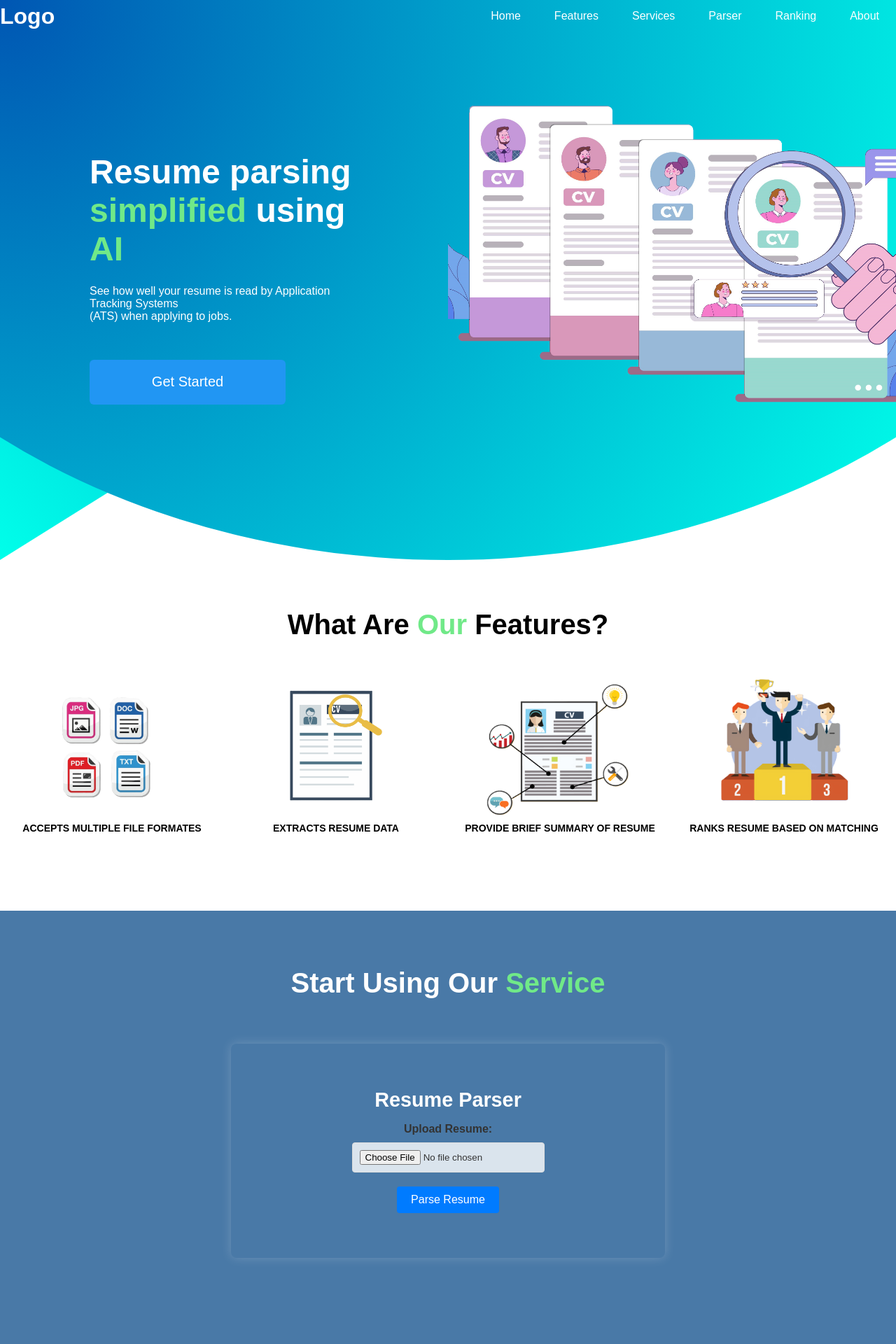
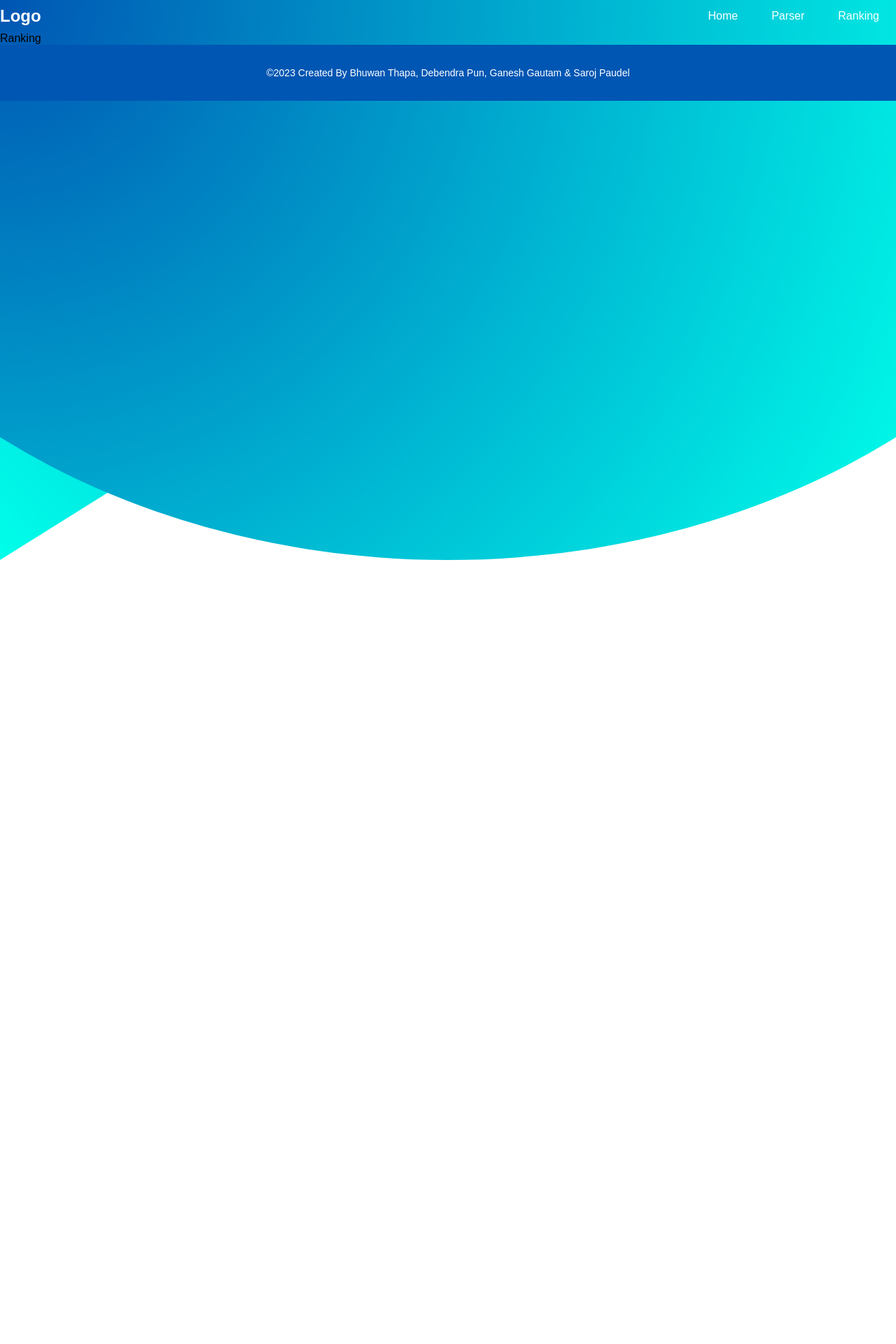
Before and after one commit to B1Th/Resume-Parser-Analyzer, a React (Create React App) app: page /ranking in a window 1280 px wide. Shown: the top 1920 px of the page at 70% size. After the commit the page ends 800 px from the top, so only its background shows below. Built offline with nearby package versions, Linux system fonts and the light colour scheme; the HTML template or start-up script is replaced by a standard one.

Commit message:
react router added

```diff
--- a/src/App.js
+++ b/src/App.js
@@ -1,19 +1,23 @@
 import React from "react";
-import { BrowserRouter as Router, Route, Switch } from "react-router-dom";
+import { BrowserRouter, Routes, Route } from "react-router-dom";
+import Home from "./Home";
 import Navbar from "./Navbar";
-import Home from "./Home";
-import Services from "./Services";
-import ResumeForm from "./ResumeForm";
+import Parser from "./Parser";
+import Ranking from "./Ranking";
 import Footer from "./Footer";
 
 const App = () => {
   return (
     <div className="app">
-      <Navbar />
-      <Home />
-      <Services />
-      <ResumeForm />
-      <Footer />
+      <BrowserRouter>
+        <Navbar />
+        <Routes>
+          <Route path="/" element={<Home />} />
+          <Route path="/parser" element={<Parser />} />
+          <Route path="/ranking" element={<Ranking />} />
+        </Routes>
+        <Footer />
+      </BrowserRouter>
     </div>
   );
 };
--- a/src/Home.jsx
+++ b/src/Home.jsx
@@ -1,37 +1,12 @@
-import React, { useEffect } from "react";
-import landing from "./images/landing.png";
-import Aos from "aos";
-import "aos/dist/aos.css";
+import React from "react";
+import Landing from "./Landing";
+import Services from "./Services";
 
 const Home = () => {
-  useEffect(() => {
-    Aos.init({ duration: 2000, once: true });
-  }, []);
   return (
     <>
-      <div className="landing">
-        <div className="landing_des">
-          <div className="landing_des_content" data-aos="fade-right">
-            <h1>
-              Resume parsing <br />
-              <span className="gradient-text">simplified </span>using{" "}
-              <span className="gradient-text">AI</span>
-            </h1>
-            <p>
-              See how well your resume is read by Application Tracking Systems{" "}
-              <br /> (ATS) when applying to jobs.
-            </p>
-            <div className="btn">
-              <a href="#gotoparser">Get Started</a>
-            </div>
-          </div>
-        </div>
-        <div className="landing_des">
-          <div className="landing_img" data-aos="fade-left">
-            <img src={landing} />
-          </div>
-        </div>
-      </div>
+      <Landing />
+      <Services />
     </>
   );
 };
--- /dev/null
+++ b/src/Landing.jsx
@@ -0,0 +1,39 @@
+import React, { useEffect } from "react";
+import landing from "./images/landing.png";
+import Aos from "aos";
+import "aos/dist/aos.css";
+
+const Landing = () => {
+  useEffect(() => {
+    Aos.init({ duration: 2000, once: true });
+  }, []);
+  return (
+    <>
+      <div className="landing">
+        <div className="landing_des">
+          <div className="landing_des_content" data-aos="fade-right">
+            <h1>
+              Resume parsing <br />
+              <span className="gradient-text">simplified </span>using{" "}
+              <span className="gradient-text">AI</span>
+            </h1>
+            <p>
+              See how well your resume is read by Application Tracking Systems{" "}
+              <br /> (ATS) when applying to jobs.
+            </p>
+            <div className="btn">
+              <a href="#gotolearn">Learn More</a>
+            </div>
+          </div>
+        </div>
+        <div className="landing_des">
+          <div className="landing_img" data-aos="fade-left">
+            <img src={landing} alt="landing" />
+          </div>
+        </div>
+      </div>
+    </>
+  );
+};
+
+export default Landing;
--- a/src/Navbar.jsx
+++ b/src/Navbar.jsx
@@ -1,33 +1,24 @@
 import React from "react";
+import { Link } from "react-router-dom";
 
 const Navbar = () => {
   return (
     <>
-      <div className="navbar">
+      <nav className="navbar">
         <h1>Logo</h1>
         <ul>
           <li>
-            <a className="active" href="#home">
-              Home
-            </a>
+            <Link to="/">Home</Link>
+          </li>
+
+          <li>
+            <Link to="/parser">Parser</Link>
           </li>
           <li>
-            <a href="#news">Features</a>
-          </li>
-          <li>
-            <a href="#news">Services</a>
-          </li>
-          <li>
-            <a href="#contact">Parser</a>
-          </li>
-          <li>
-            <a href="#contact">Ranking</a>
-          </li>
-          <li>
-            <a href="#about">About</a>
+            <Link to="/ranking">Ranking</Link>
           </li>
         </ul>
-      </div>
+      </nav>
     </>
   );
 };
--- /dev/null
+++ b/src/Parser.jsx
@@ -0,0 +1,28 @@
+import React, { useEffect } from "react";
+import Aos from "aos";
+import "aos/dist/aos.css";
+
+const Parser = () => {
+  useEffect(() => {
+    Aos.init({ duration: 2000, once: true });
+  }, []);
+  return (
+    <div className="parser">
+      <div className="parsing_container">
+        <h1 data-aos="fade-right">
+          Start Using Our <span className="gradient-text">Service</span>
+        </h1>
+        <div className="parsing_container_content" data-aos="fade-left">
+          <h1>Resume Parser</h1>
+          <form>
+            <label>Upload Resume:</label>
+            <input type="file" id="resume" accept=".pdf,.doc,.docx" />
+            <button type="submit">Parse Resume</button>
+          </form>
+        </div>
+      </div>
+    </div>
+  );
+};
+
+export default Parser;
--- /dev/null
+++ b/src/Ranking.jsx
@@ -0,0 +1,7 @@
+import React from "react";
+
+const Ranking = () => {
+  return <div>Ranking</div>;
+};
+
+export default Ranking;
--- a/src/ResumeForm.js
+++ /dev/null
@@ -1,26 +0,0 @@
-import React, { useEffect } from "react";
-import Aos from "aos";
-import "aos/dist/aos.css";
-
-const ResumeForm = () => {
-  useEffect(() => {
-    Aos.init({ duration: 2000, once: true });
-  }, []);
-  return (
-    <div className="parsing_container" id="gotoparser">
-      <h1 data-aos="fade-down">
-        Start Using Our <span className="gradient-text">Service</span>
-      </h1>
-      <div className="parsing_container_content" data-aos="fade-up">
-        <h1>Resume Parser</h1>
-        <form>
-          <label>Upload Resume:</label>
-          <input type="file" id="resume" accept=".pdf,.doc,.docx" />
-          <button type="submit">Parse Resume</button>
-        </form>
-      </div>
-    </div>
-  );
-};
-
-export default ResumeForm;
--- a/src/Services.js
+++ b/src/Services.js
@@ -12,7 +12,7 @@ const Services = () => {
   }, []);
   return (
     <>
-      <div className="services">
+      <div className="services" id="gotolearn">
         <h1 data-aos="fade-left">
           What Are <span className="gradient-text">Our</span> Features?
         </h1>
--- a/src/index.css
+++ b/src/index.css
@@ -124,7 +124,7 @@ li a:hover {
 /* Services */
 
 .services {
-  margin-top: 10rem;
+  margin: 10rem 0 8rem 0;
   display: flex;
   flex-direction: column;
   justify-content: center;
@@ -185,28 +185,33 @@ li a:hover {
 
 /* Parsing Conatiner */
 
+.parser {
+  max-width: 100%;
+  display: flex;
+  justify-content: center;
+}
 .parsing_container {
   display: flex;
   flex-direction: column;
   justify-content: center;
   align-items: center;
-  height: 80vh;
-  margin-top: 6.9rem;
+  width: 95%;
+  margin: 2rem 0 6.9rem 0;
+  border-radius: 1rem;
   padding: 20px;
-  background-color: rgb(73, 121, 167);
   z-index: 1;
 }
 .parsing_container h1 {
   font-size: 2.5rem;
-  margin-bottom: 4rem;
+  margin: 1rem 0 4rem 0;
   color: #fff;
 }
 .parsing_container_content {
   width: 50%;
   padding: 4rem;
   border-radius: 8px;
-  margin-bottom: 4rem;
-  box-shadow: 0 0 15px rgba(255, 255, 255, 0.2);
+  margin-bottom: 12rem;
+  box-shadow: 0 0 15px rgba(255, 255, 255, 0.4);
 }
 .parsing_container_content h1 {
   font-size: 1.8rem;
```
